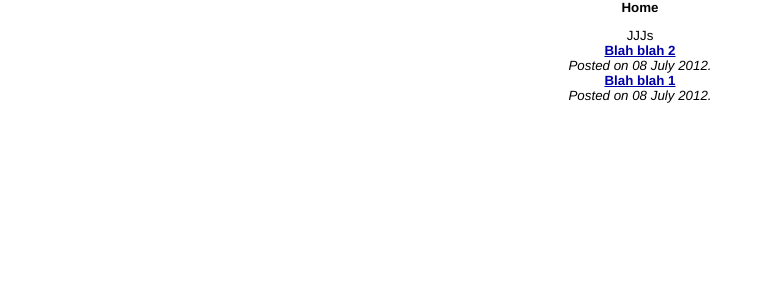
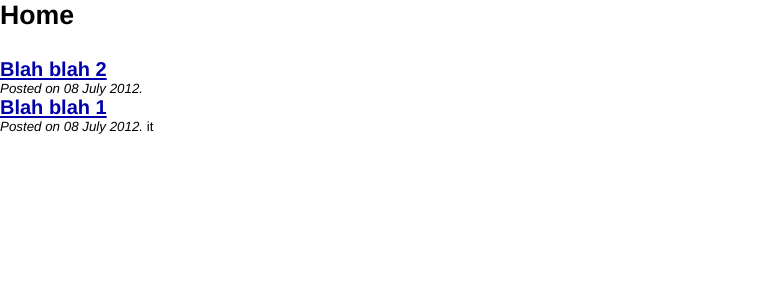
Before and after one commit to pmcgrath/pmcgrath.github.com, a Jekyll site: the page built from index.html, in a window 1280 px wide. Shown: the top 300 px of the page, without its empty margins (0-773 px from the left). Built offline with Jekyll 4.4.1, drawn with Linux system fonts in a browser that asks for light colours.

Commit message:
Added some assets

```diff
--- a/_layouts/default.html
+++ b/_layouts/default.html
@@ -6,8 +6,7 @@
 	</head>
 	<body>
 		<h1>{{ page.title }}</h1>
-		<link href="/atom.xml" rel="alternate" type="application/atom+xml">
-JJJs
+
 		{{ content }}
 	</body>
-</html>
+</html>it
--- a/assets/css/default.css
+++ b/assets/css/default.css
@@ -9,11 +9,6 @@ body {
   background-color: white;
   font: 13.34px helvetica, arial, clean, sans-serif;
   *font-size: small;
-  text-align: center;
-}
-
-h1, h2, h3, h4, h5, h6 {
-  font-size: 100%;
 }
 
 h1 {
```
